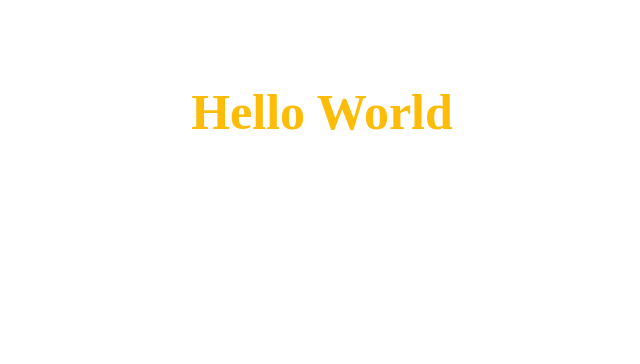
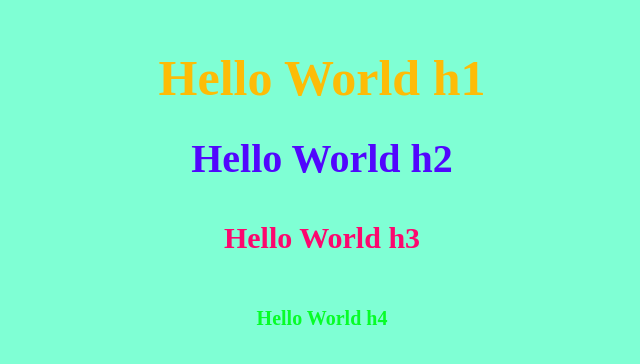
Before and after one commit to GabrielePalmaBool/htmlcss-hello, a plain HTML site: page index.html in a window 1280 px wide. Shown: the part 162-526 px from the top of the page, without its empty margins (318-958 px from the left). Drawn offline with Linux system fonts and the light colour scheme.

Commit message:
Last uppdate (correct)

```diff
--- a/Css/CssMenu.css
+++ b/Css/CssMenu.css
@@ -1,3 +1,18 @@
+*{
+	margin: 0;
+	padding: 0;
+	box-sizing: border-box;
+}
+
+.container{
+	width: 100%;
+	background-color: aquamarine;
+	background-repeat: no-repeat;
+	background-size: cover;
+	height: 100vh;
+	position: relative;
+}
+
 h1 {
     color: rgb(253, 188, 7);
     font-size: 50px;
--- a/index.html
+++ b/index.html
@@ -7,10 +7,18 @@
 
     <title>Project 1</title>
 
-    <h1>Hello World</h1>
+
 
 </head>
 <body>
+    <main class="container">
+        <h1>Hello World h1</h1>
+        <h2>Hello World h2</h2>
+        <h3>Hello World h3</h3>
+        <h4>Hello World h4</h4>
+    </main>
+    <footer>
 
+    </footer>
 </body>
 </html>
```
